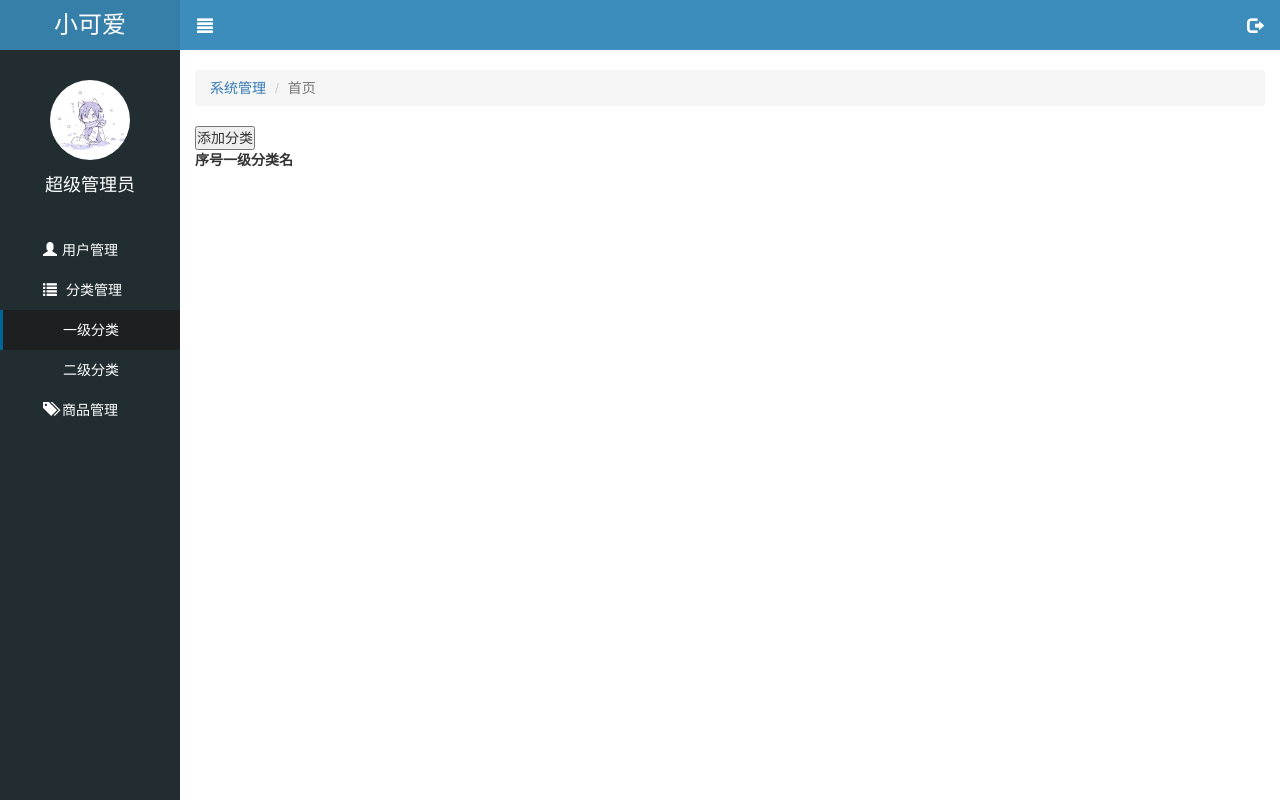
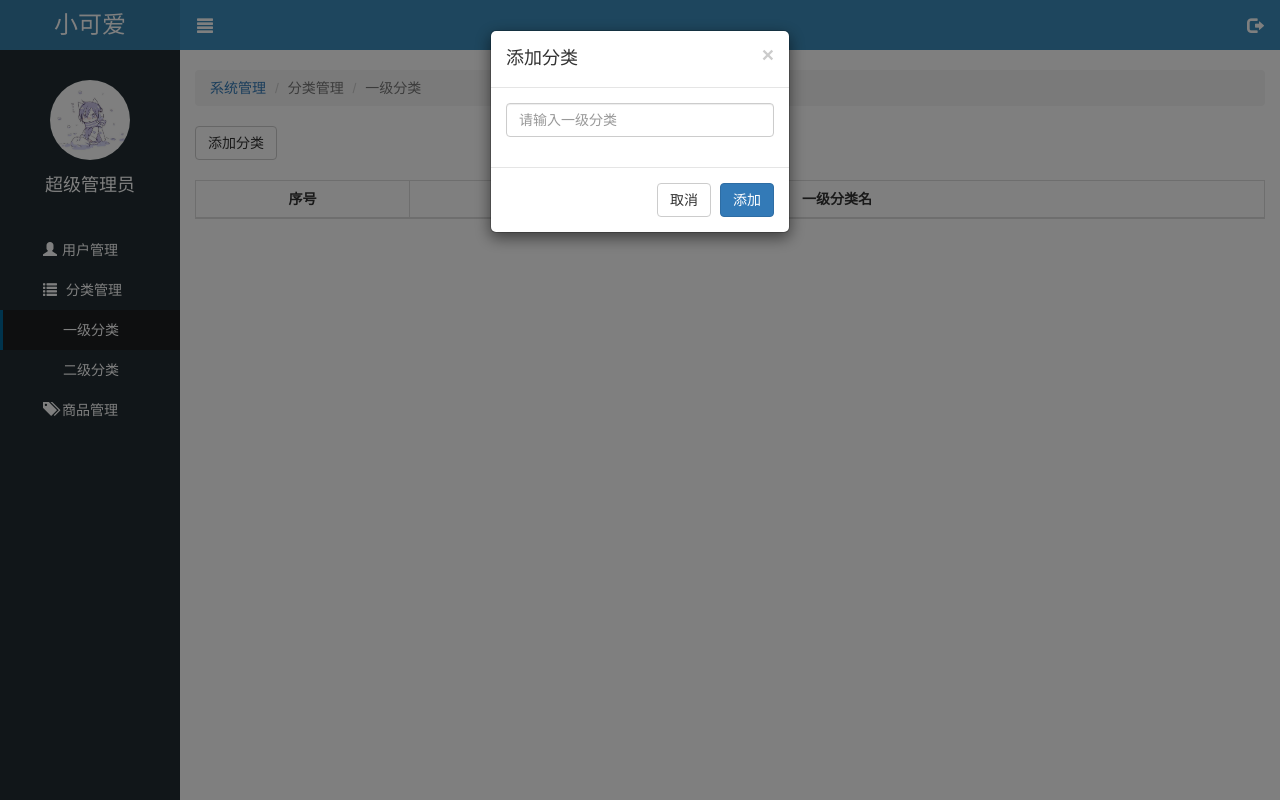
Before and after one commit to remember-mm/letao, a website: page public/my-manage/one.html in a window 1280 px wide. Both pictures are taken after a click on the button "添加分类". Drawn offline with Linux system fonts and the light colour scheme; no server answers.

Commit message:
一级分类

```diff
--- a/public/my-manage/css/common.css
+++ b/public/my-manage/css/common.css
@@ -123,14 +123,14 @@ ul {
 .lt_main .main_body .breadcrumb {
   margin-top: 20px;
 }
-.lt_main .main_body .breadcrumb a {
+.lt_main .main_body .breadcrumb .system {
   color: #337ab7;
 }
-.lt_main .main_body .breadcrumb a:hover {
+.lt_main .main_body .breadcrumb .system:hover {
   color: #23527c;
 }
-.lt_main .main_body .breadcrumb a.active,
-.lt_main .main_body .breadcrumb a.active:hover{
+.lt_main .main_body .breadcrumb a,
+.lt_main .main_body .breadcrumb a:hover{
   color: #777;
 }
 .lt_main .table1,
@@ -139,11 +139,11 @@ ul {
   height: 400px;
 }
 
-#userTable ,
-#userTable th {
+.main_content table th,
+.main_content table td {
   text-align: center;
+  vertical-align: middle !important;
 }
-#userTable td {
-  vertical-align: middle;
-
+.main_body .main_content .table {
+  margin-top: 20px;
 }
--- a/public/my-manage/js/index.js
+++ b/public/my-manage/js/index.js
@@ -1,3 +1,4 @@
+$(function(){
     // 基于准备好的dom，初始化echarts实例
     var table1 = echarts.init(document.querySelector('.table1'));
 
@@ -89,3 +90,5 @@
     };
 
     table2.setOption(option2);
+
+})
--- /dev/null
+++ b/public/my-manage/js/one.js
@@ -0,0 +1,92 @@
+$(function () {
+    var currentPage = 1;
+    var pageSize = 5;
+    render();
+
+    function render() {
+        // 发送请求,获取数据
+        $.ajax({
+            url: '/category/queryTopCategoryPaging',
+            type: 'get',
+            data: {
+                page: currentPage,
+                pageSize: pageSize
+            },
+            dataType: 'json',
+            success: function (res) {
+                console.log(res);
+                var str = template('oneTpl', res);
+                $('.main_content .table tbody').html(str);
+
+                // 配置分页
+                $('#paginator').bootstrapPaginator({
+                    // 指定bootstrap版本
+                    bootstrapMajorVersion: 3,
+                    // 当前页
+                    currentPage: res.page,
+                    // 总页数
+                    totalPages: Math.ceil(res.total / res.size),
+
+                    // 当页面被点击时触发
+                    onPageClicked: function (a, b, c, page) {
+                        // page 当前点击的页码
+                        currentPage = page;
+                        render();
+                    }
+                });
+            }
+        })
+    }
+
+    // 点击添加按钮,显示模态框
+    $('#addBtn').click(function () {
+        // 显示模态框
+        $('#add_modal').modal('show');
+    })
+
+    // 添加校验
+    //使用表单校验插件
+    $('#form').bootstrapValidator({
+        //1. 指定不校验的类型，默认为[':disabled', ':hidden', ':not(:visible)'],可以不设置
+        excluded: [':disabled', ':hidden', ':not(:visible)'],
+
+        //2. 指定校验时的图标显示，默认是bootstrap风格
+        feedbackIcons: {
+            valid: 'glyphicon glyphicon-ok',
+            invalid: 'glyphicon glyphicon-remove',
+            validating: 'glyphicon glyphicon-refresh'
+        },
+
+        //3. 指定校验字段
+        fields: {
+            //校验用户名，对应name表单的name属性
+            categoryName: {
+                validators: {
+                    //不能为空
+                    notEmpty: {
+                        message: '请输入一级类名'
+                    }
+                }
+            }
+        }
+    });
+
+    $("#form").on('success.form.bv', function (e) {
+        e.preventDefault();
+        $.ajax({
+            url: "/category/addTopCategory",
+            type: "POST",
+            data: $('#form').serialize(),
+            dataType: "json",
+            success: function (res) {
+                if(res.success){
+                    $('#add_modal').modal('hide');
+                    // 重新渲染
+                    render();
+                    // 将表单内容重置
+                    $('#form').data('bootstrapValidator').resetForm(true);
+                }
+            }
+        })
+    })
+})
--- a/public/my-manage/js/user.js
+++ b/public/my-manage/js/user.js
@@ -1,3 +1,5 @@
+
+$(function(){
     // 渲染数据
     var currentPage = 1;
     var pageSize = 5;
@@ -31,7 +33,6 @@ function render() {
                     onPageClicked: function (a, b, c, page) {
                         // page 当前点击的页码
                         currentPage = page;
-                    // 调用 render 重新渲染页面
                         render();
                     }
                 });
@@ -75,3 +76,5 @@ $('.lt_main .main_content tbody').on('click', '.btn', function () {
             })
         })
     })
+
+})
--- a/public/my-manage/one.html
+++ b/public/my-manage/one.html
@@ -46,25 +46,27 @@
         </div>
         <div class="main_body">
             <ol class="breadcrumb">
-                <li><a href="my-index.html">系统管理</a></li>
-                <li><a href="javascript:;" class="active">首页</a></li>
+                <li><a href="my-index.html" class="system">系统管理</a></li>
+                <li><a href="javascript:;">分类管理</a></li>
+                <li><a href="javascript:;" class="active">一级分类</a></li>
             </ol>
             <div class="main_content">
                 <div class="one">
-                    <button>添加分类</button>
-                    <table>
+                    <button class="btn btn-default" id="addBtn">添加分类</button>
+                    <table class="table table-hover table-bordered">
                         <thead>
                             <tr>
-                                <th>序号</th>
-                                <th>一级分类名</th>
+                                <th style="width:20%">序号</th>
+                                <th style="width:80%">一级分类名</th>
                             </tr>
                         </thead>
                         <tbody>
-                            <tr>
-                                <td></td>
-                            </tr>
+                            <!-- 占位 -->
                         </tbody>
                     </table>
+                    <div class="text-right">
+                        <ul id="paginator"></ul>
+                    </div>
                 </div>
             </div>
         </div>
@@ -89,6 +91,39 @@
         </div>
     </div>
 
+    <!-- 添加分类模态框 -->
+    <div class="modal fade" tabindex="-1" id="add_modal">
+        <div class="modal-dialog modal-sm">
+            <div class="modal-content">
+                <form id="form">
+                    <div class="modal-header">
+                        <button type="button" class="close" data-dismiss="modal"><span aria-hidden="true">&times;</span></button>
+                        <h4 class="modal-title">添加分类</h4>
+                    </div>
+                    <div class="modal-body">
+                        <div class="form-group">
+                            <input type="text" name="categoryName" class="form-control" placeholder="请输入一级分类">
+                        </div>
+                    </div>
+                    <div class="modal-footer">
+                        <button type="button" class="btn btn-default" data-dismiss="modal">取消</button>
+                        <button type="submit" class="btn btn-primary add_btn">添加</button>
+                    </div>
+                </form>
+            </div>
+        </div>
+    </div>
+
+    <!-- 表格tbody内容 -->
+    <script type="text/html" id="oneTpl">
+        {{each rows v i}}
+        <tr>
+            <td>{{i+1+(page-1)*size}}</td>
+            <td>{{v.categoryName}}</td>
+        </tr>
+        {{/each}}
+    </script>
+
 
 
 
@@ -97,8 +132,10 @@
     <script src="./lib/bootstrap-validator/js/bootstrapValidator.min.js"></script>
     <script src="./lib/nprogress/nprogress.js"></script>
     <script src="./lib/echarts/echarts.min.js"></script>
+    <script src="./lib/artTemplate/template-web.js"></script>
+    <script src="./lib/bootstrap-paginator/bootstrap-paginator.min.js"></script>
     <script src="./js/common.js"></script>
-    <!-- <script src="./js/index.js"></script> -->
+    <script src="./js/one.js"></script>
     <script src="./js/isLogin.js"></script>
 
 
```
Also changed, not shown: public/my-manage/my-index.html (+1 -1 lines), public/my-manage/user.html (+1 -1 lines). Lines whose indentation alone changed are shown as unchanged.
